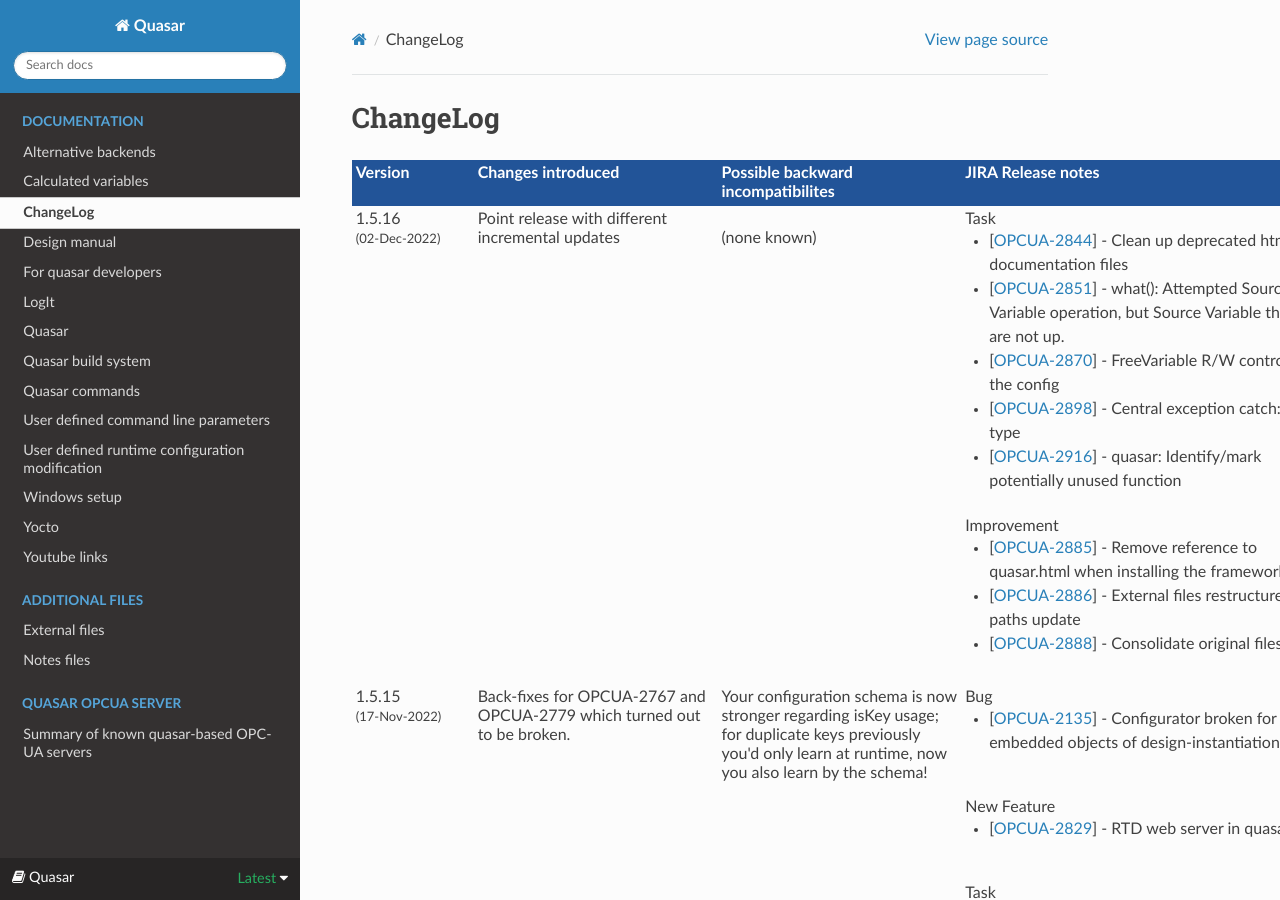
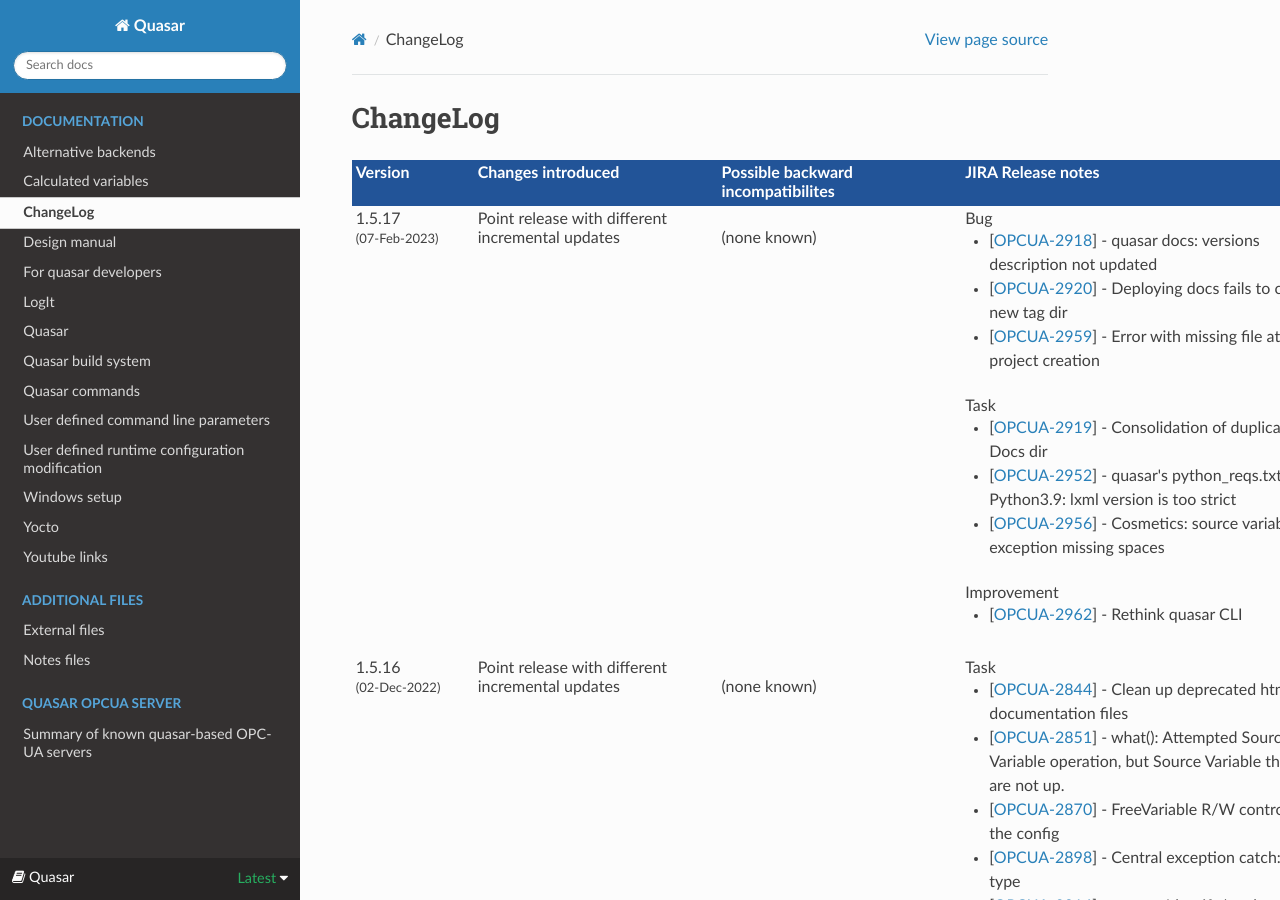
Before and after one commit to quasar-team/quasar, a Sphinx documentation site: the page built from Documentation/source/ChangeLog.rst, in a window 1280 px wide and 900 px high. Built offline with Sphinx 7.4.7 and the Read the Docs theme 2.0.0, drawn with Linux system fonts in a browser that asks for light colours.

Commit message:
Changelog update preparation for 1.5.17

```diff
--- a/Documentation/source/ChangeLog.rst
+++ b/Documentation/source/ChangeLog.rst
@@ -23,6 +23,56 @@
 	          </td>
 	        </tr>
 			<tr>
+
+
+
+			<td valign="top">1.5.17<font size="-1"><br>
+				(07-Feb-2023)</font><br>
+			</td>
+			<td valign="top">Point release with different incremental updates<br>
+			</td>
+			<td valign="top"><br>(none known)
+			</td>
+			<td valign="top">
+					Bug<br/>
+			<ul>
+			<li>[<a href='https://its.cern.ch/jira/browse/OPCUA-2918'>OPCUA-2918</a>] -         quasar docs: versions description not updated
+			</li>
+			<li>[<a href='https://its.cern.ch/jira/browse/OPCUA-2920'>OPCUA-2920</a>] -         Deploying docs fails to create new tag dir
+			</li>
+			<li>[<a href='https://its.cern.ch/jira/browse/OPCUA-2959'>OPCUA-2959</a>] -         Error with missing file at fresh project creation
+			</li>
+			</ul>
+					Task<br/>
+			<ul>
+			<li>[<a href='https://its.cern.ch/jira/browse/OPCUA-2919'>OPCUA-2919</a>] -         Consolidation of duplicates in Docs dir
+			</li>
+			<li>[<a href='https://its.cern.ch/jira/browse/OPCUA-2952'>OPCUA-2952</a>] -         quasar&#39;s python_reqs.txt for Python3.9: lxml version is too strict
+			</li>
+			<li>[<a href='https://its.cern.ch/jira/browse/OPCUA-2956'>OPCUA-2956</a>] -         Cosmetics: source variable exception missing spaces
+			</li>
+			</ul>
+					Improvement <br/>
+			<ul>
+			<li>[<a href='https://its.cern.ch/jira/browse/OPCUA-2962'>OPCUA-2962</a>] -          Rethink quasar CLI
+			</li>
+			</ul>
+			</td>
+			<td valign="top">quasar test suite notes:<br>
+				<ol>
+				<li>open62541_test_methods not passing for the method
+					arguments behaving differently from UASDK. This will be
+					<a href="https://its.cern.ch/jira/browse/OPCUA-2428">further
+					investigated</a>.</li>
+				<li> StandardMetaData is ignored from testing in all tests
+					due to some existing noncompliance.</li>
+				</ol>
+			</td>
+			</tr>
+			<tr>
+
+
+
 			<td valign="top">1.5.16<font size="-1"><br>
 				(02-Dec-2022)</font><br>
 			</td>
```
